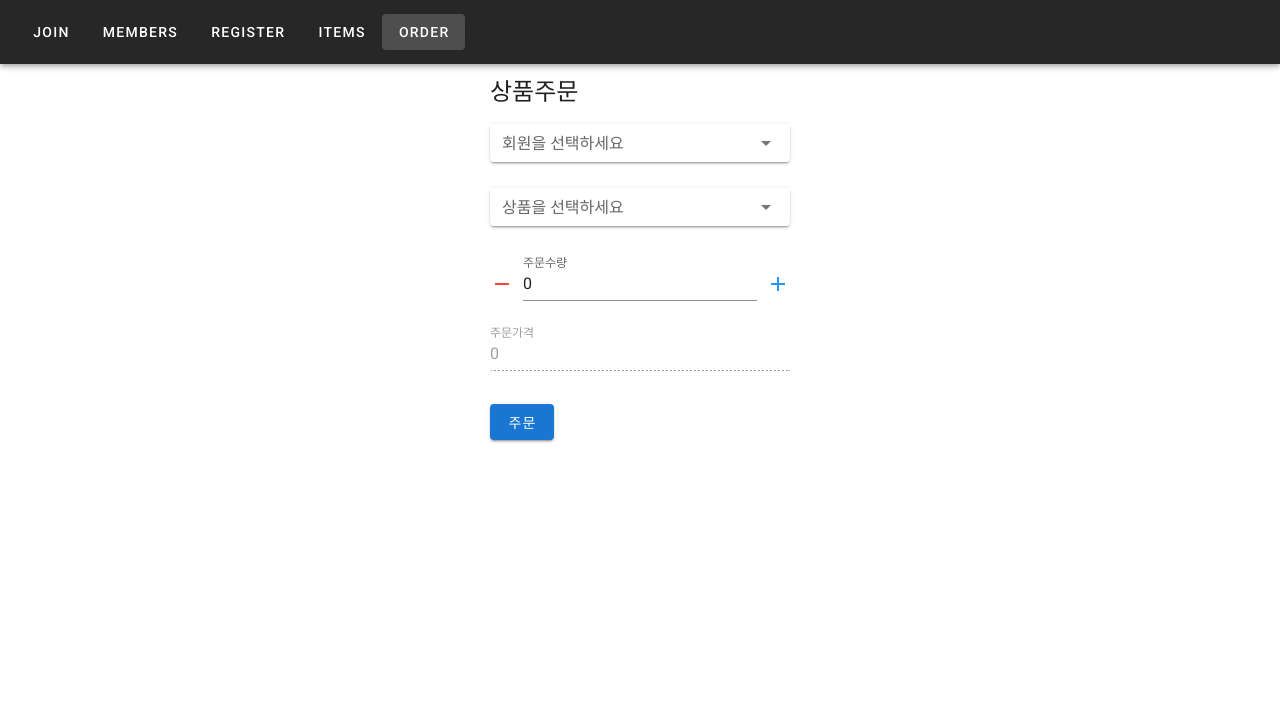
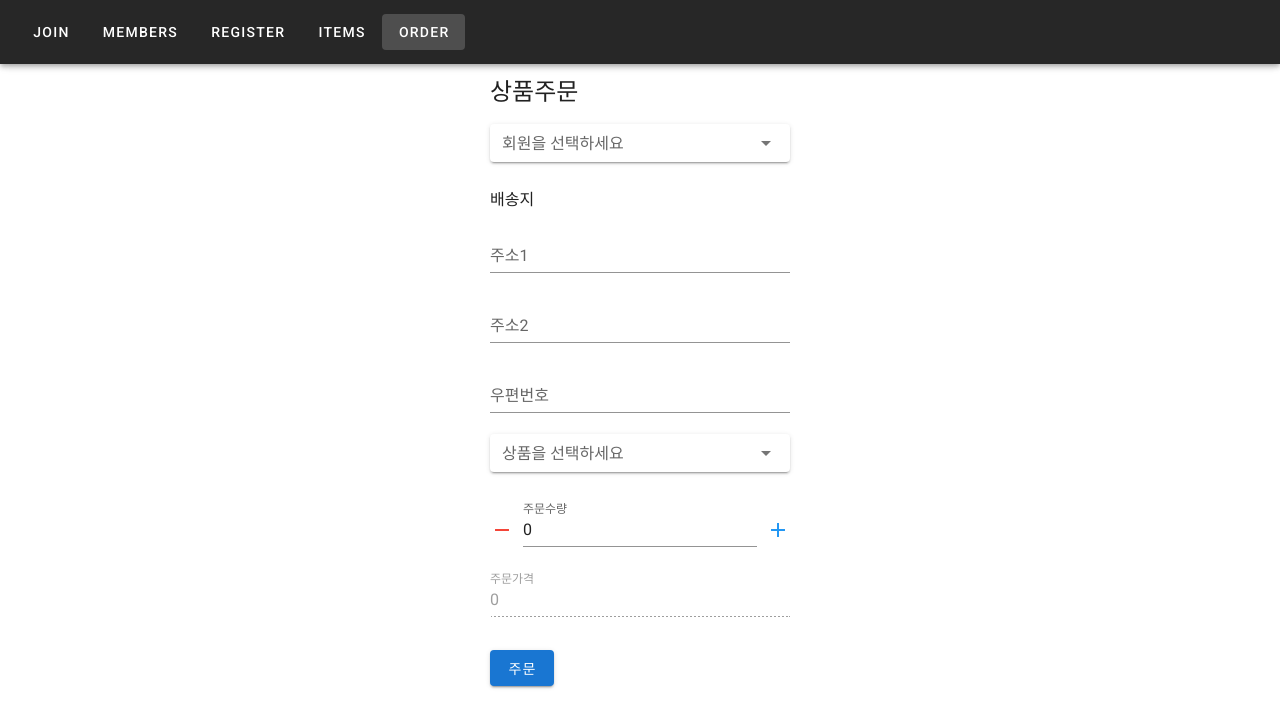
Before and after one commit to iamjunsulee/demo-jpa-study, a Vue app in the folder vue/: page /order in a window 1280 px wide. Shown: the top 728 px of the page. Built offline with nearby package versions, Linux system fonts and the light colour scheme; no server answers.

Commit message:
상품주문시 배송지 입력 추가

```diff
--- a/vue/src/components/Order.vue
+++ b/vue/src/components/Order.vue
@@ -13,6 +13,25 @@
           @change="setMemberInfo"
       >
       </v-combobox>
+      <p>배송지</p>
+      <v-text-field
+          v-model="orderRequest.address.city"
+          :rules="[v => !!v || '주소는 필수입니다.']"
+          label="주소1"
+          required
+      ></v-text-field>
+      <v-text-field
+          v-model="orderRequest.address.street"
+          :rules="[v => !!v || '주소는 필수입니다.']"
+          label="주소2"
+          required
+      ></v-text-field>
+      <v-text-field
+          v-model="orderRequest.address.zipcode"
+          :rules="[v => !!v || '우편번호은 필수입니다.']"
+          label="우편번호"
+          required
+      ></v-text-field>
       <v-combobox
           dense
           solo
@@ -74,7 +93,12 @@ export default {
         memberId: "",
         itemId: "",
         orderQuantity: 0,
-        orderPrice: 0
+        orderPrice: 0,
+        address: {
+          city: "",
+          street: "",
+          zipcode: ""
+        }
       },
       order: {
         id: null
@@ -109,6 +133,9 @@ export default {
     },
     setMemberInfo() {
       this.orderRequest.memberId = this.selectedMember.id;
+      this.orderRequest.address.city = this.selectedMember.address.city;
+      this.orderRequest.address.street = this.selectedMember.address.street;
+      this.orderRequest.address.zipcode = this.selectedMember.address.zipcode;
     },
     increment() {
       this.orderRequest.orderQuantity = parseInt(this.orderRequest.orderQuantity, 10) + 1;
```
Also changed, not shown: 2 other files (tests, documents, lock files or other folders).
